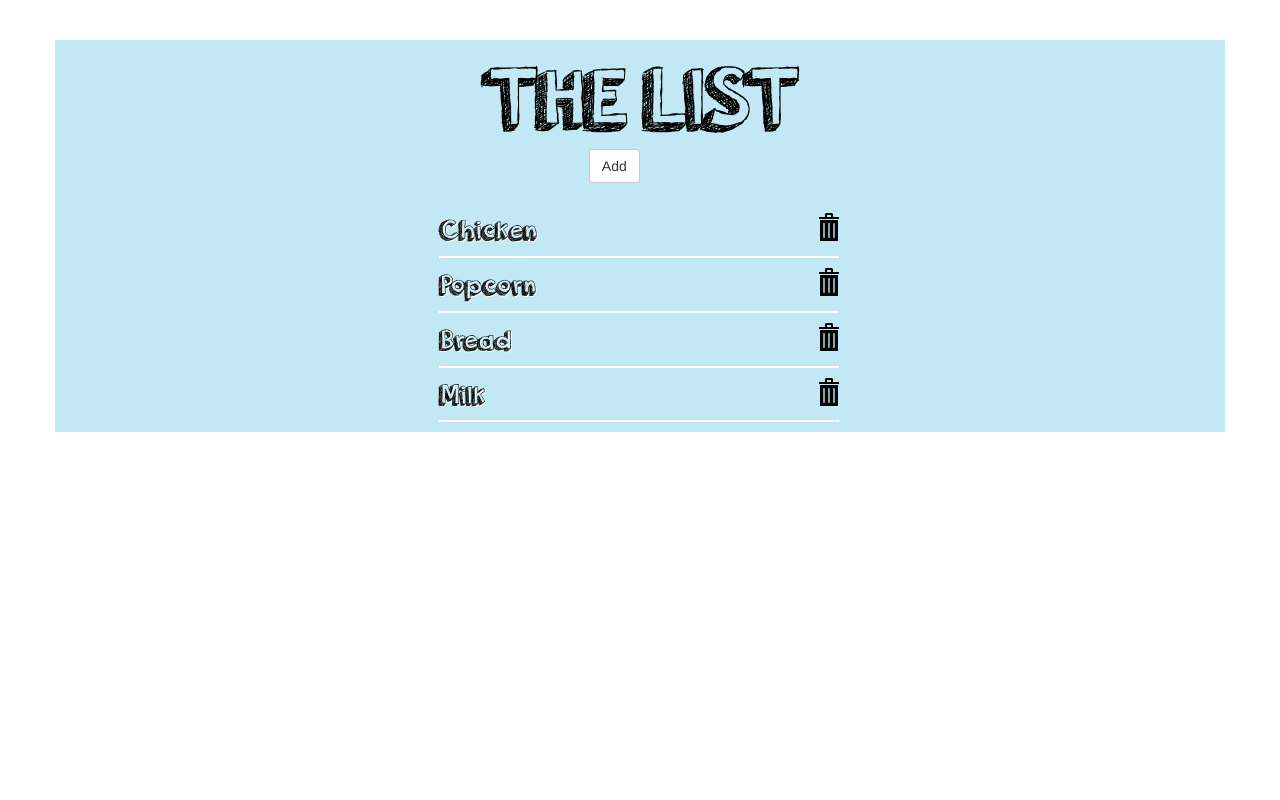
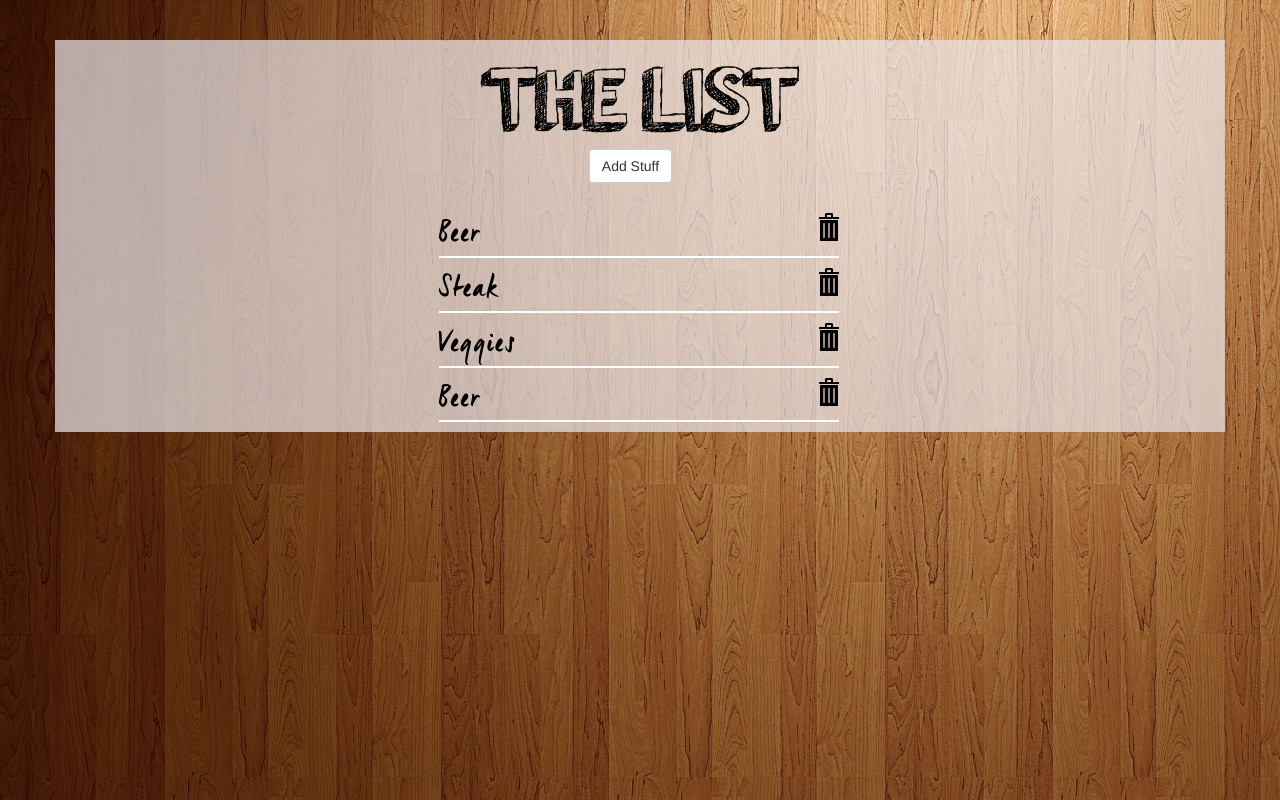
Before and after one commit to asipple1/Shopping-List, a plain HTML site: page index.html in a window 1280 px wide. Drawn offline with nearby package versions, Linux system fonts and the light colour scheme.

Commit message:
new back ground colors

```diff
--- a/css/styles.css
+++ b/css/styles.css
@@ -5,14 +5,23 @@ font-family: ChalkTitle;
     src: url(../fonts/orange_juice.ttf);
 
 }
+@font-face{
+font-family: List;
+    src: url(../fonts/MNS_TRIAL.ttf);
+
+}
 
 /*--------index----------*/
+body{
+background-image: url(../Images/wood.jpg);
+
+}
 .container{
 margin-top: 40px;
 
 }
 .chalk{
-background-color:rgba( 151, 216, 236, 0.595 );
+background-color:rgba( 234, 229, 231, 0.715 );
 
 
 }
@@ -42,8 +51,8 @@ text-align: left;
     font-size: 30px;
     color: black;
     width: 400px;
-     text-shadow: 1px 1px white;
-    font-family:ChalkTitle;
+    font-family:List;
+    letter-spacing: 2px;
 }
 .trash{
 float: right;
@@ -51,6 +60,7 @@ float: right;
 }
 .strike{
 text-decoration:line-through;
+    text-decoration-color: red;
 }
 input{
 width: 500px;
@@ -61,7 +71,6 @@ position: relative;
 #add{
     position: relative;
     right: 160px;
-
 }
 #New{
 position: relative;
--- a/index.html
+++ b/index.html
@@ -23,15 +23,15 @@
         <div class='col-xs-12 chalk'>
             <h1>THE LIST</h1>
             <div class='info'>
-                          <button type='submit' class="btn btn-default" id='New'>Add</button>
-           <input id='item' placeholder="add items">
+                          <button type='submit' class="btn btn-default" id='New'>Add Stuff</button>
+           <input id='item' placeholder="Add Your Stuff!!!">
             <button type='submit' class="btn btn-default" id='add'>ADD</button>
 
            <ul id="list">
-					<li class="items"><div class="box"></div><span>Chicken</span><img class="trash" src="Images/glyphicons_016_bin.png"/></li>
-               <li class="items"><div class="box"></div><span>Popcorn</span><img class="trash" src="Images/glyphicons_016_bin.png"/></li>
-					<li class="items"><div class="box"></div><span>Bread</span><img class="trash" src="Images/glyphicons_016_bin.png"/></li>
-               <li class="items"><div class="box"></div><span>Milk</span><img class="trash" src="Images/glyphicons_016_bin.png"/></li>
+					<li class="items"><div class="box"></div><span>Beer</span><img class="trash" src="Images/glyphicons_016_bin.png"/></li>
+               <li class="items"><div class="box"></div><span>Steak</span><img class="trash" src="Images/glyphicons_016_bin.png"/></li>
+					<li class="items"><div class="box"></div><span>Veggies</span><img class="trash" src="Images/glyphicons_016_bin.png"/></li>
+               <li class="items"><div class="box"></div><span>Beer</span><img class="trash" src="Images/glyphicons_016_bin.png"/></li>
 				</ul>
             </div>
            </div>
```
Also changed, not shown: Images/wood.jpg (added), fonts/YoureInvited.otf (added).
